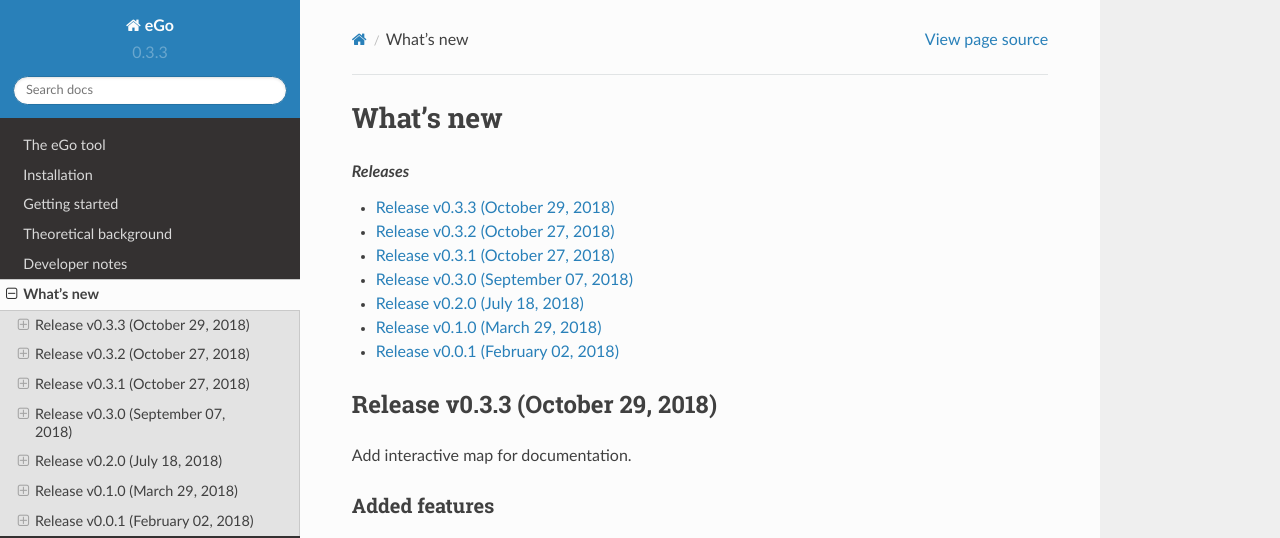
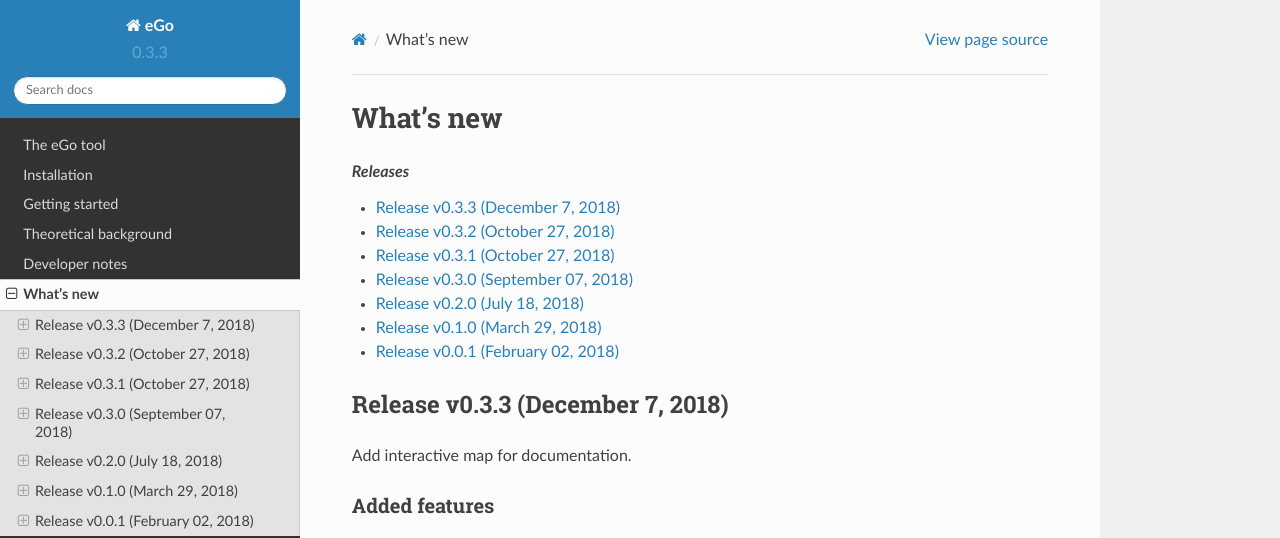
Before and after one commit to openego/eGo, a Sphinx documentation site: the page built from doc/whatsnew.rst, in a window 1280 px wide and 900 px high. Shown: the top 538 px of the window. Built offline with Sphinx 7.4.7 and the Read the Docs theme 2.0.0, drawn with Linux system fonts in a browser that asks for light colours; formulas are drawn with MathJax 3.

Commit message:
update files

```diff
--- a/doc/getting_started.rst
+++ b/doc/getting_started.rst
@@ -85,7 +85,7 @@
 =============================
 
 
-A small example of the eGo results is displayed below.
+A small example of the eGo results is displayed below. The full page can be found `here <https://openego.readthedocs.io/en/dev/_static/ego_example_iplot_map.html>`_
 
 
 .. raw:: html
@@ -93,7 +93,7 @@
     <iframe src="_static/ego_example_iplot_map.html" height="450px" width="100%"></iframe>
 
 
-The full page can be found `here <https://openego.readthedocs.io/en/dev/_static/ego_example_iplot_map.html>`_
+
 
 
 The plot is created by the eGo function:
--- a/doc/whatsnew/v0-3-3.rst
+++ b/doc/whatsnew/v0-3-3.rst
@@ -1,4 +1,4 @@
-Release v0.3.3 (October 29, 2018)
+Release v0.3.3 (December 7, 2018)
 +++++++++++++++++++++++++++++++++
 
 Add interactive map for documentation.
```
